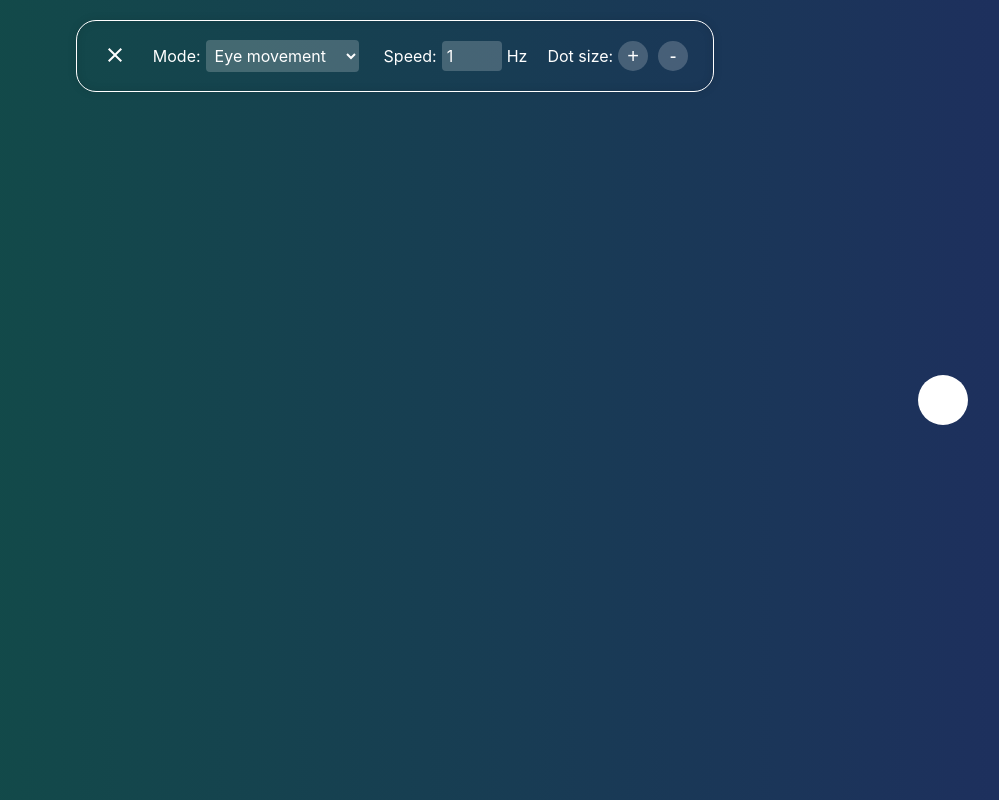
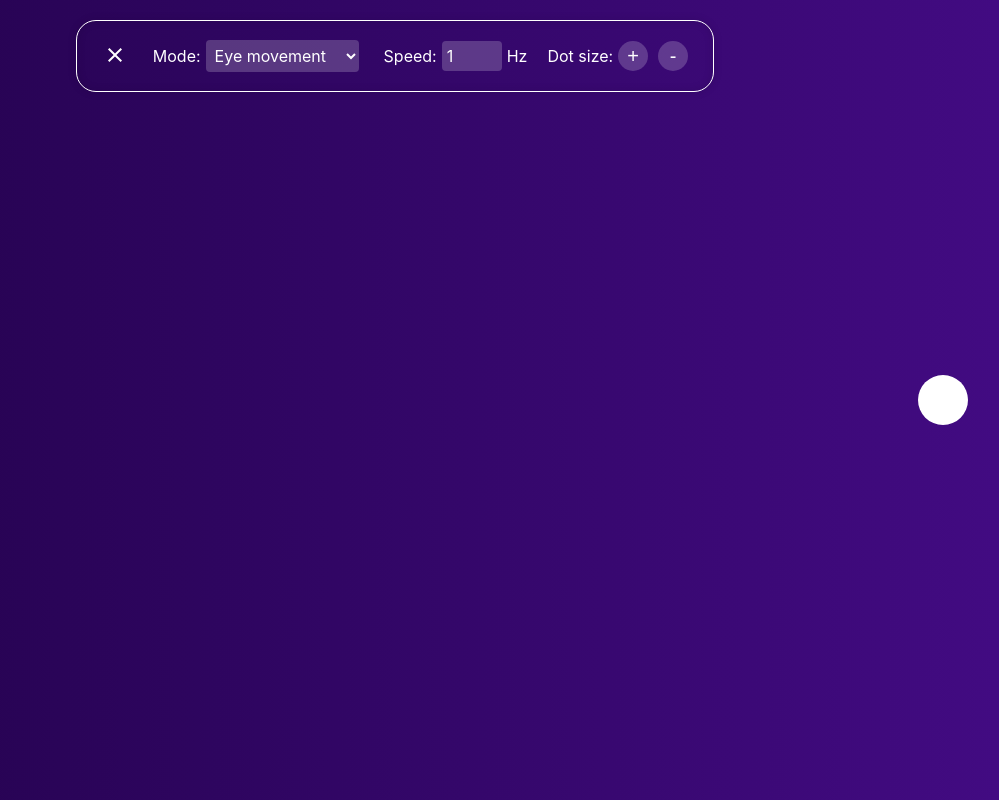
Before and after one commit to notsousual/emdr-web, a React (Create React App) app: page / in a window 1280 px wide. Shown: the whole page, without its empty margins (245-1244 px from the left). Built offline with nearby package versions, Linux system fonts and the light colour scheme.

Commit message:
fix animation  index.css

```diff
--- a/src/App.scss
+++ b/src/App.scss
@@ -40,15 +40,6 @@ $font-family: "Futura", -apple-system, BlinkMacSystemFont, "Segoe UI", "Roboto",
 
 //   animation: bg-animation 30s ease-in-out infinite alternate;
 // }
-
-@keyframes bg-animation {
-  0% {
-    background-position: 0% 50%;
-  }
-  100% {
-    background-position: 100% 50%;
-  }
-}
 
 .dot {
   position: absolute;
--- a/src/index.scss
+++ b/src/index.scss
@@ -15,13 +15,6 @@ body {
   -webkit-font-smoothing: antialiased;
   -moz-osx-font-smoothing: grayscale;
 
-  background: linear-gradient(
-    90deg,
-    rgb(28, 0, 64),
-    rgb(77, 14, 149),
-    rgb(39, 25, 111),
-    rgb(11, 91, 60)
-  );
   background-color: rgb(36, 0, 84);
 
   background: linear-gradient(
@@ -29,15 +22,26 @@ body {
     rgb(28, 0, 64),
     rgb(77, 14, 149),
     rgb(39, 25, 111),
-    rgb(11, 91, 60)
+    rgb(11, 91, 60),
+    rgb(39, 25, 111),
+    rgb(77, 14, 149),
+    rgb(28, 0, 64)
   );
   // box-shadow: inset 0 0 200px rgba(232, 255, 59, 0.1);
 
-  background-size: 600% 600%;
+  background-size: 900% 900%;
 
-  animation: bg-animation 30s ease-in-out infinite alternate;
+  animation: bg-animation 50s ease-in-out infinite alternate;
 }
 
+@keyframes bg-animation {
+  0% {
+    background-position: 0% 50%;
+  }
+  100% {
+    background-position: 100% 50%;
+  }
+}
 code {
   font-family: source-code-pro, Menlo, Monaco, Consolas, "Courier New",
     monospace;
```
